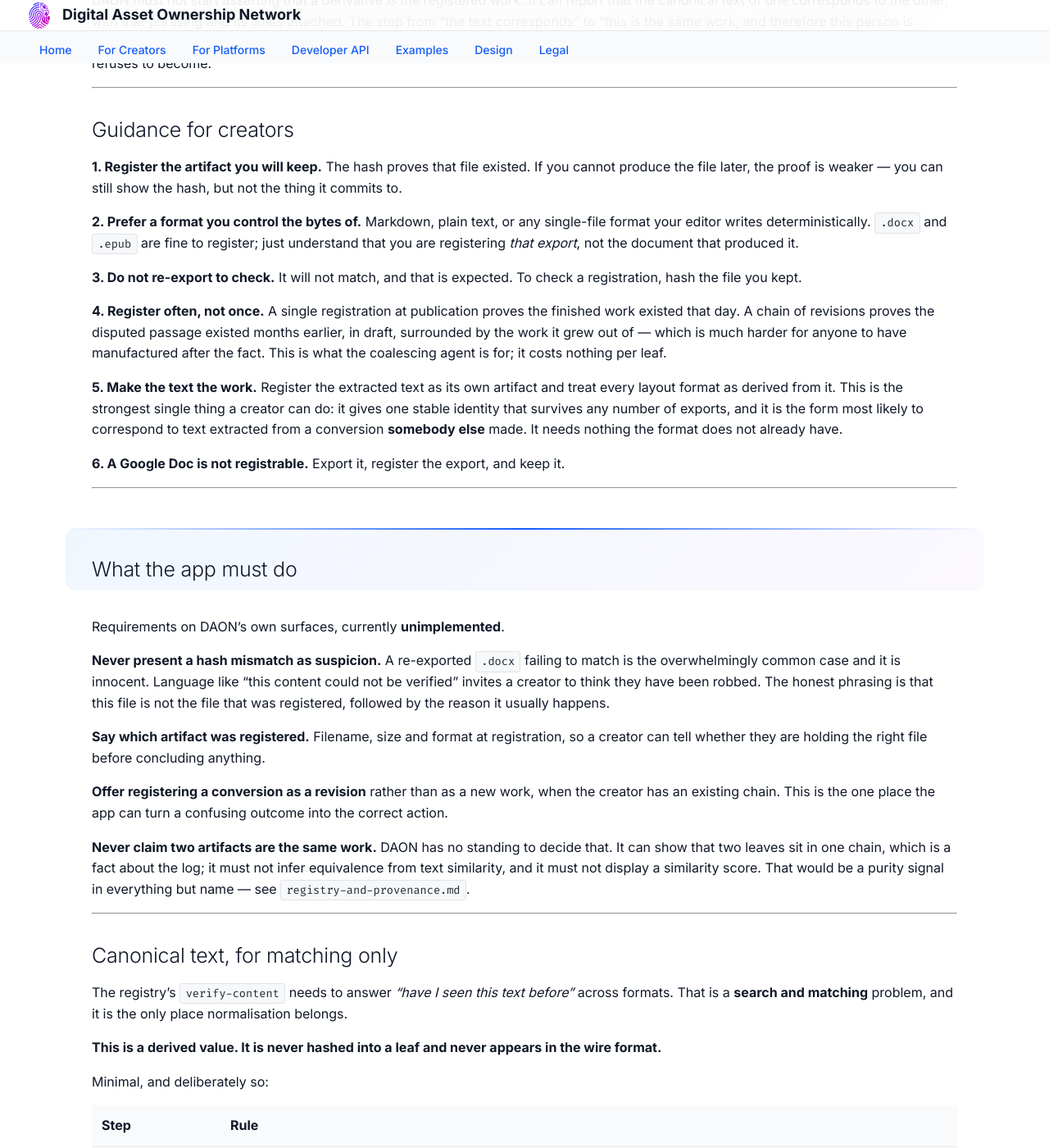
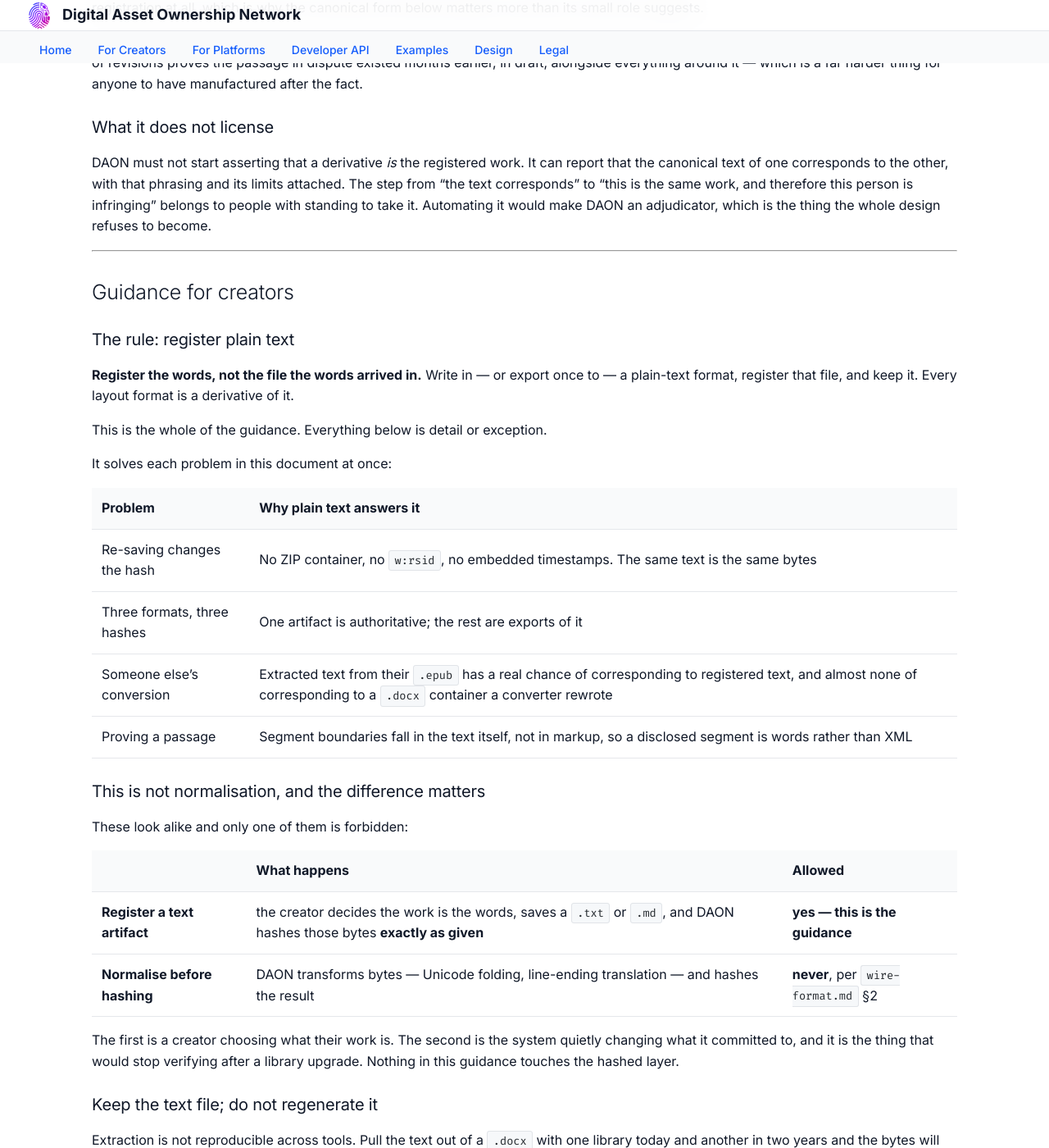
Before and after one commit to daon-network/daon, a Jekyll site: the page built from docs/design/document-formats.md, in a window 1280 px wide and 1400 px high, scrolled down 4962 px. Shown: the whole window at 82% size. Built offline with Jekyll 4.4.1, drawn with Linux system fonts in a browser that asks for light colours; some of the changed text lies outside the part shown.

Commit message:
docs: make "register plain text" the guidance, not one option among several
The advice was buried as item five in a list of six. It should be the answer,
stated in the opening: register the words, not the file the words arrived in.
Write in or export once to a text format, register that file, keep it, and treat
.docx, .epub and PDF as derivatives.

It resolves every problem in the document at once. No ZIP container means no
w:rsid and no embedded timestamps, so the same text is the same bytes and
re-saving stops breaking the hash. One artifact is authoritative and the rest are
exports. Text extracted from a third party's conversion has a real chance of
corresponding to registered text and almost none of corresponding to a .docx
container a converter rewrote. And segment boundaries fall in the words rather
than in markup, so a disclosed passage is prose instead of XML.

Draws the distinction that makes this compatible with the format rather than a
reversal of it, because the two are easy to confuse. Registering a text artifact
is a creator deciding their work is the words; DAON hashes those bytes exactly as
given. Normalising before hashing is the system transforming bytes and committing
to the result, which is what wire-format.md section 2 forbids and what would stop
verifying after a library upgrade. Nothing here touches the hashed layer.

Two caveats that keep it honest. Extraction is not reproducible across tools --
whitespace between runs, footnote and table flattening, trailing newlines on
headings all differ -- so the text file is the artifact and must be kept, not
regenerated. And sometimes formatting is the work: poetry whose line breaks are
the poem, concrete verse, screenplays, code where whitespace is syntax, a
designed book. For those, either register the formatted file and accept its
limits, or register both as two leaves in one chain, with the text carrying
portability and the formatted artifact carrying the layout as made.

Adds the matching requirement on the app: steer toward a text artifact at
registration, since that is the only moment the advice is cheap to follow. But
the app must not extract and register text on the creator's behalf without
saying so -- a registered artifact has to be one the creator holds and can
produce later, and a file only DAON ever saw is not that.

Co-Authored-By: Claude Opus 5 (1M context) <noreply@anthropic.com>

```diff
--- a/docs/design/document-formats.md
+++ b/docs/design/document-formats.md
@@ -12,9 +12,16 @@ mermaid: true
 A creator has one manuscript. It exists as a Google Doc, a `.docx` export and an `.epub`. Three
 files, three hashes, none of which verify against the others.
 
-This looks like a bug and is not one. But the system currently offers no guidance, and without it
-a creator's reasonable expectation — *"it's the same book"* — collides with the format's
-correct-but-unhelpful answer.
+This looks like a bug and is not one. But the system offered no guidance, and without it a
+creator's reasonable expectation — *"it's the same book"* — collides with a correct but unhelpful
+answer.
+
+> **The guidance is: register plain text.** Write in, or export once to, a text format; register
+> that file; keep it. Treat `.docx`, `.epub` and PDF as derivatives of it. See
+> [§ Guidance for creators](#guidance-for-creators) — the rest of this document is why.
+
+This is a choice about *what the work is*, made by the creator. It is **not** normalisation:
+nothing transforms bytes before hashing, and `wire-format.md` §2 stands untouched.
 
 ---
 
@@ -213,29 +220,75 @@ adjudicator, which is the thing the whole design refuses to become.
 
 ## Guidance for creators
 
-**1. Register the artifact you will keep.** The hash proves that file existed. If you cannot
-produce the file later, the proof is weaker — you can still show the hash, but not the thing it
-commits to.
+### The rule: register plain text
 
-**2. Prefer a format you control the bytes of.** Markdown, plain text, or any single-file format
-your editor writes deterministically. `.docx` and `.epub` are fine to register; just understand
-that you are registering *that export*, not the document that produced it.
+**Register the words, not the file the words arrived in.** Write in — or export once to — a
+plain-text format, register that file, and keep it. Every layout format is a derivative of it.
 
-**3. Do not re-export to check.** It will not match, and that is expected. To check a
-registration, hash the file you kept.
+This is the whole of the guidance. Everything below is detail or exception.
 
-**4. Register often, not once.** A single registration at publication proves the finished work
+It solves each problem in this document at once:
+
+| Problem | Why plain text answers it |
+| --- | --- |
+| Re-saving changes the hash | No ZIP container, no `w:rsid`, no embedded timestamps. The same text is the same bytes |
+| Three formats, three hashes | One artifact is authoritative; the rest are exports of it |
+| Someone else's conversion | Extracted text from their `.epub` has a real chance of corresponding to registered text, and almost none of corresponding to a `.docx` container a converter rewrote |
+| Proving a passage | Segment boundaries fall in the text itself, not in markup, so a disclosed segment is words rather than XML |
+
+### This is not normalisation, and the difference matters
+
+These look alike and only one of them is forbidden:
+
+| | What happens | Allowed |
+| --- | --- | --- |
+| **Register a text artifact** | the creator decides the work is the words, saves a `.txt` or `.md`, and DAON hashes those bytes **exactly as given** | **yes — this is the guidance** |
+| **Normalise before hashing** | DAON transforms bytes — Unicode folding, line-ending translation — and hashes the result | **never**, per `wire-format.md` §2 |
+
+The first is a creator choosing what their work is. The second is the system quietly changing what
+it committed to, and it is the thing that would stop verifying after a library upgrade. Nothing in
+this guidance touches the hashed layer.
+
+### Keep the text file; do not regenerate it
+
+Extraction is not reproducible across tools. Pull the text out of a `.docx` with one library today
+and another in two years and the bytes will differ — whitespace between runs, how footnotes and
+tables are flattened, whether headings keep a trailing newline.
+
+So the text file is **the artifact**, not a view that can be recomputed. Save it, register it,
+keep it, exactly as with any other registration.
+
+### When formatting is the work
+
+Sometimes it is, and the guidance does not apply blindly.
+
+Poetry where the line breaks and indentation *are* the poem. Concrete verse. A screenplay whose
+conventions carry meaning. Code where whitespace is syntax. A designed book where typography is
+authorship. Stripping formatting from these discards the thing that was created.
+
+Two honest options, and the choice is the creator's:
+
+- **Register the formatted artifact** and accept that it is one file, that re-exporting will not
+  match, and that a converted copy will not correspond.
+- **Register both** — the text and the formatted file — as two leaves in one chain. The text
+  carries portability and matching; the formatted artifact carries the layout as made. This costs
+  one extra leaf and is usually the better answer when the distinction matters at all.
+
+### The rest
+
+**Register often, not once.** A single registration at publication proves the finished work
 existed that day. A chain of revisions proves the disputed passage existed months earlier, in
-draft, surrounded by the work it grew out of — which is much harder for anyone to have
-manufactured after the fact. This is what the coalescing agent is for; it costs nothing per leaf.
+draft, surrounded by the work it grew out of — much harder for anyone to have manufactured after
+the fact. This is what the coalescing agent is for; it costs nothing per leaf.
 
-**5. Make the text the work.** Register the extracted text as its own artifact and treat every
-layout format as derived from it. This is the strongest single thing a creator can do: it gives one
-stable identity that survives any number of exports, and it is the form most likely to correspond
-to text extracted from a conversion **somebody else** made. It needs nothing the format does not
-already have.
+**Do not re-export to check.** It will not match, and that is expected. To check a registration,
+hash the file you kept.
 
-**6. A Google Doc is not registrable.** Export it, register the export, and keep it.
+**A Google Doc is not registrable.** There is no file. Export the text, register the export, keep
+it.
+
+**Keep what you register.** The hash proves that file existed. Without the file you can still show
+the hash, but not the thing it commits to.
 
 ---
 
@@ -254,6 +307,15 @@ tell whether they are holding the right file before concluding anything.
 **Offer registering a conversion as a revision** rather than as a new work, when the creator has
 an existing chain. This is the one place the app can turn a confusing outcome into the correct
 action.
+
+**Steer toward a text artifact at registration.** When a creator uploads a `.docx` or `.epub`, the
+app should say plainly that they are registering that export rather than the document, and offer
+to register the text alongside it. The moment of registration is the only moment this advice is
+cheap to follow; afterwards it means re-registering.
+
+The app **must not** extract the text and register it on the creator's behalf without saying so.
+The artifact registered has to be one the creator holds and can produce later, and a file only
+DAON ever saw is not that.
 
 **Never claim two artifacts are the same work.** DAON has no standing to decide that. It can show
 that two leaves sit in one chain, which is a fact about the log; it must not infer equivalence
```
